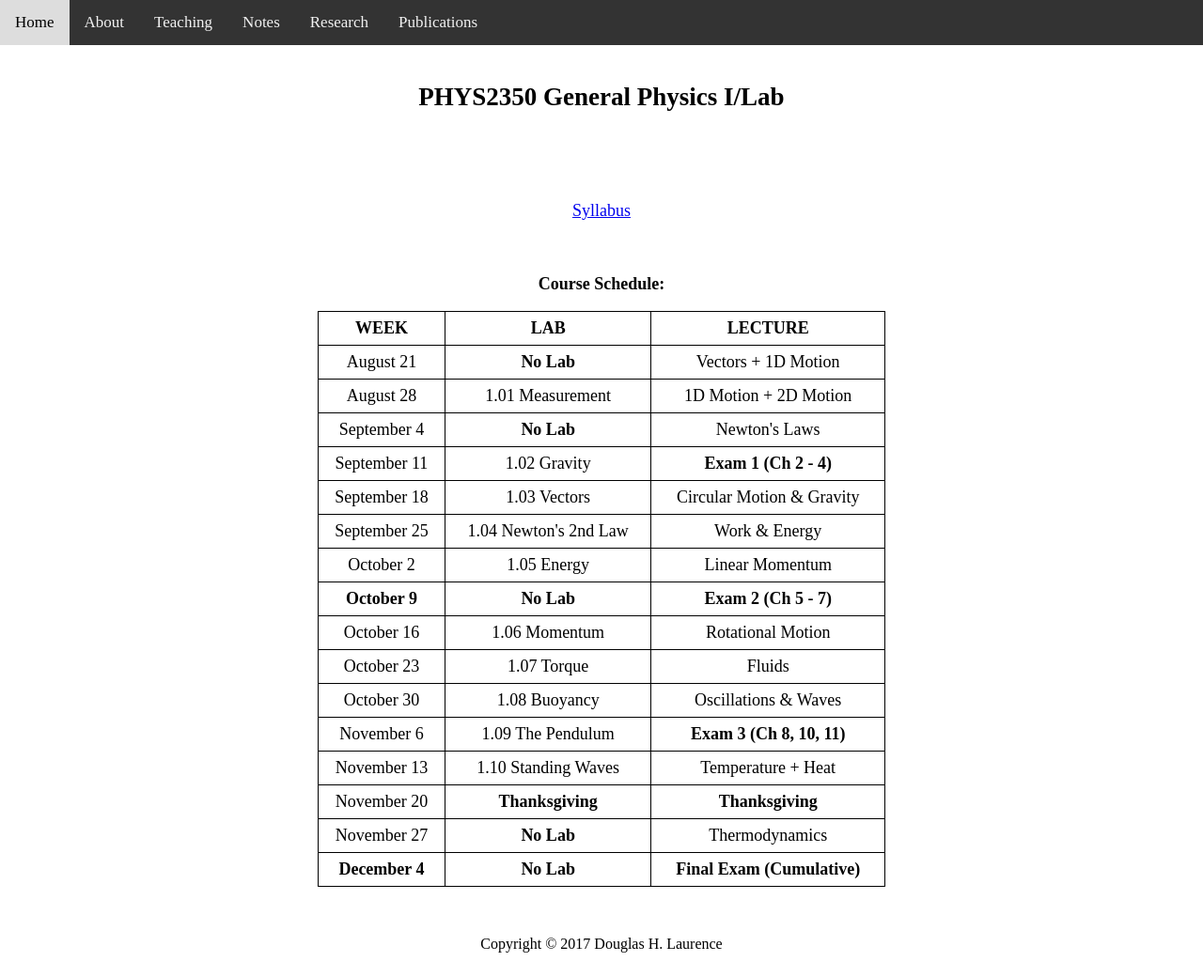
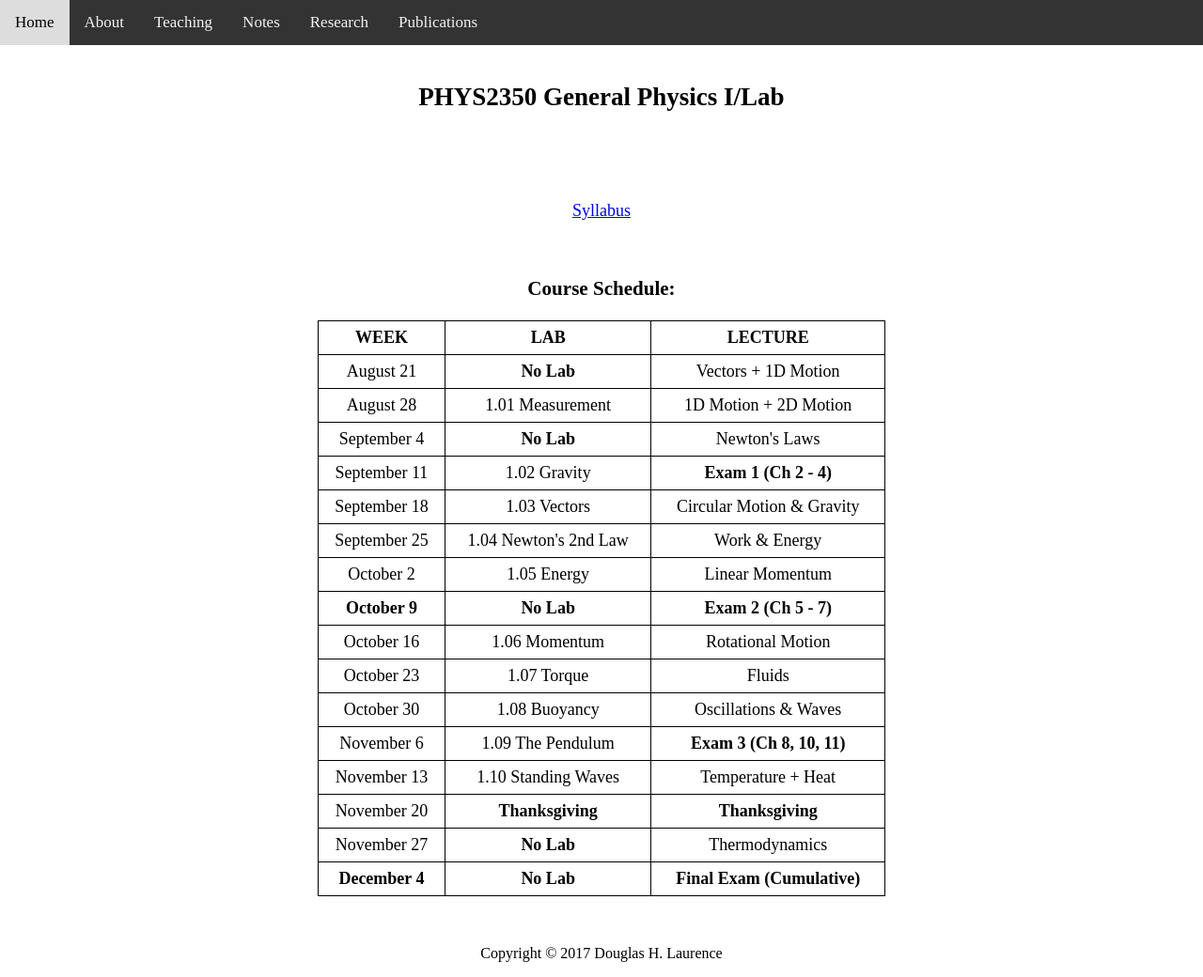
Before and after one commit to dhlaurence/dhlaurence.github.io, a Jekyll site: the page built from teaching/phys2350fall17.html, in a window 1280 px wide. Shown: the whole page at 94% size. Built offline with Jekyll 4.4.1, drawn with Linux system fonts in a browser that asks for light colours.

Commit message:
Update phys2350fall17.html

```diff
--- a/teaching/phys2350fall17.html
+++ b/teaching/phys2350fall17.html
@@ -14,9 +14,9 @@ title: PHYS2350Fall2017
 
   <br>
 
-  <p>
-    <center><b>Course Schedule:</b></center>
-  </p>
+  <h3>
+    <center>Course Schedule:</center>
+  </h3>
 
   <center><table style="width:50%">
   <tr>
```
